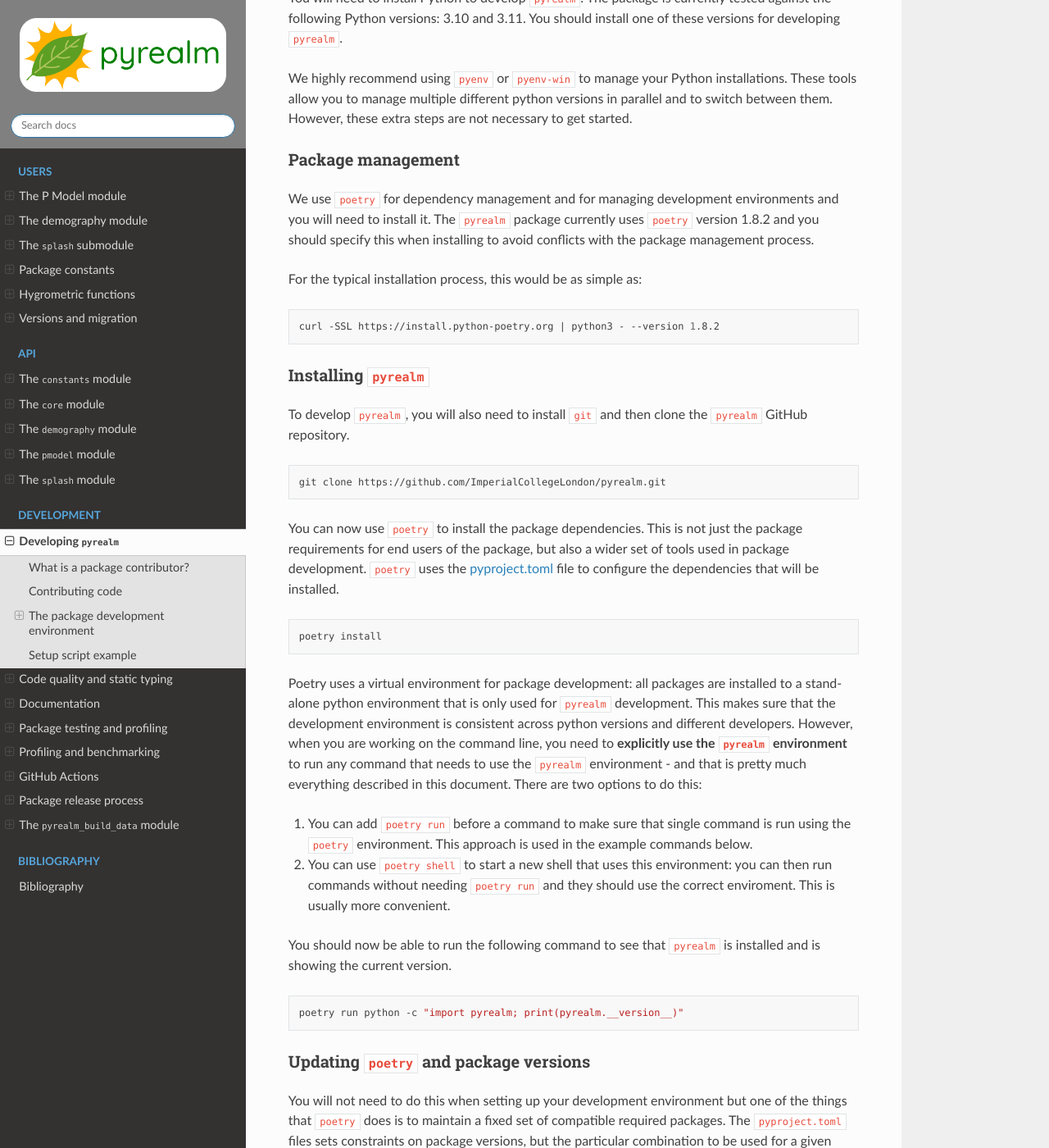
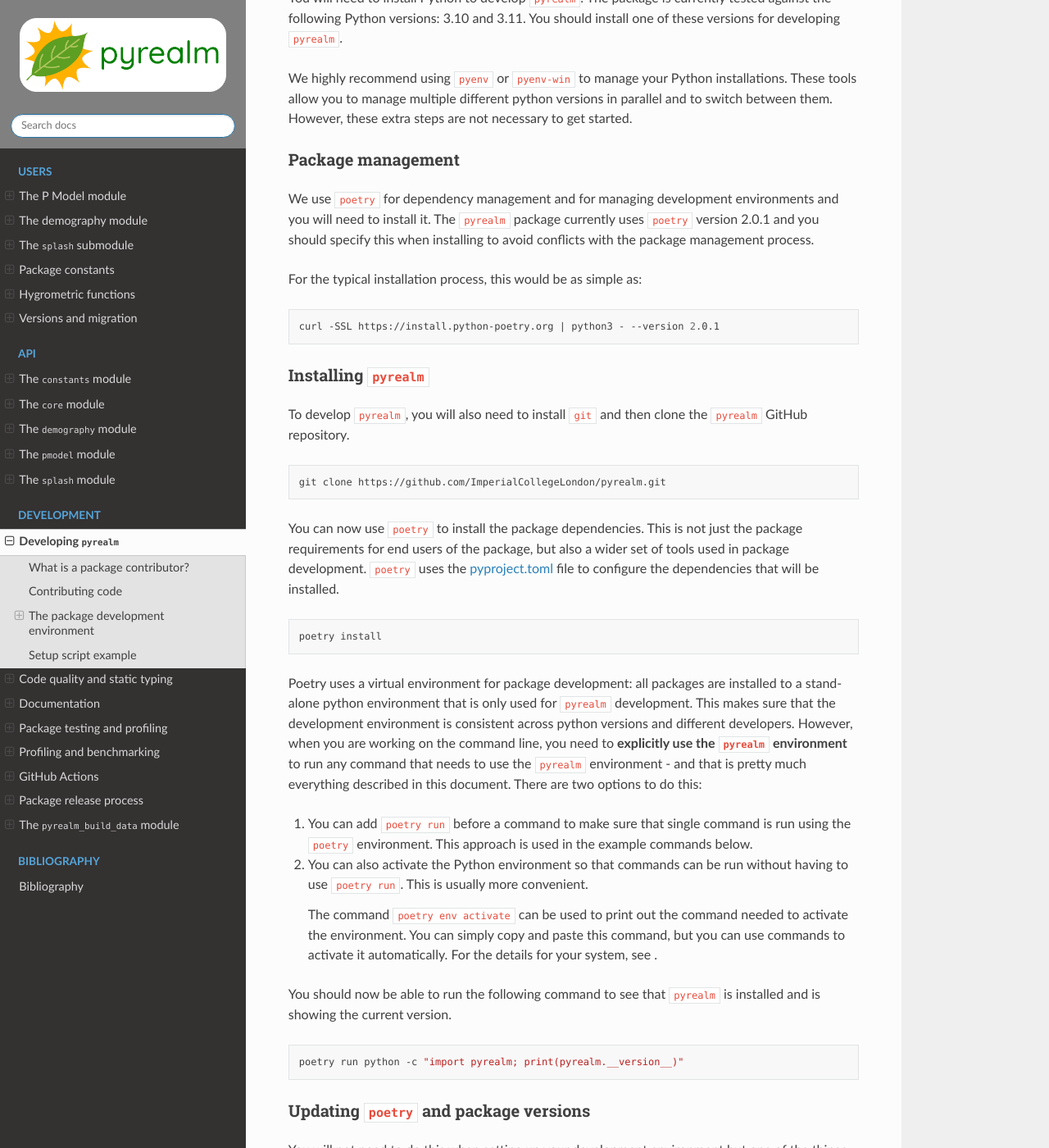
Before and after one commit to ImperialCollegeLondon/pyrealm, a Sphinx documentation site: the page built from docs/source/development/overview.md, in a window 1280 px wide and 1400 px high, scrolled down 2182 px. Shown: the whole window at 82% size. Built offline with Sphinx 7.4.7 and the Read the Docs theme 3.1.0, drawn with Linux system fonts in a browser that asks for light colours; the version number is read from the project's files by our own code.

Commit message:
Updating poetry doc usages

````diff
--- a/docs/source/development/overview.md
+++ b/docs/source/development/overview.md
@@ -135,13 +135,13 @@ started.
 
 We use [`poetry`](https://python-poetry.org/docs/#installation) for dependency
 management and for managing development environments and you will need to install it.
-The `pyrealm` package currently uses `poetry` version 1.8.2 and you should specify this
+The `pyrealm` package currently uses `poetry` version 2.0.1 and you should specify this
 when installing to avoid conflicts with the package management process.
 
 For the typical installation process, this would be as simple as:
 
 ```sh
-curl -SSL https://install.python-poetry.org | python3 - --version 1.8.2
+curl -SSL https://install.python-poetry.org | python3 - --version 2.0.1
 ```
 
 ### Installing `pyrealm`
@@ -173,9 +173,13 @@ two options to do this:
 
 1. You can add `poetry run` before a command to make sure that single command is run
    using the `poetry` environment. This approach is used in the example commands below.
-1. You can use `poetry shell` to start a new shell that uses this environment: you can
-   then run commands without needing `poetry run` and they should use the correct
-   enviroment. This is usually more convenient.
+1. You can also activate the Python environment so that commands can be run without
+   having to use `poetry run`. This is usually more convenient.
+
+   The command `poetry env activate` can be used to print out the command needed to
+   activate the environment. You can simply copy and paste this command, but you can use
+   commands to activate it automatically. For the details for your system, see
+   [](https://python-poetry.org/docs/managing-environments/#activating-the-environment).
 
 You should now be able to run the following command to see that `pyrealm` is installed
 and is showing the current version.
````
Also changed, not shown: CHANGES.md (+2 -0 lines), CONTRIBUTING.md (+2 -2 lines), docs/source/development/documentation.md (+3 -3 lines), .readthedocs.yml, 1 other file.
